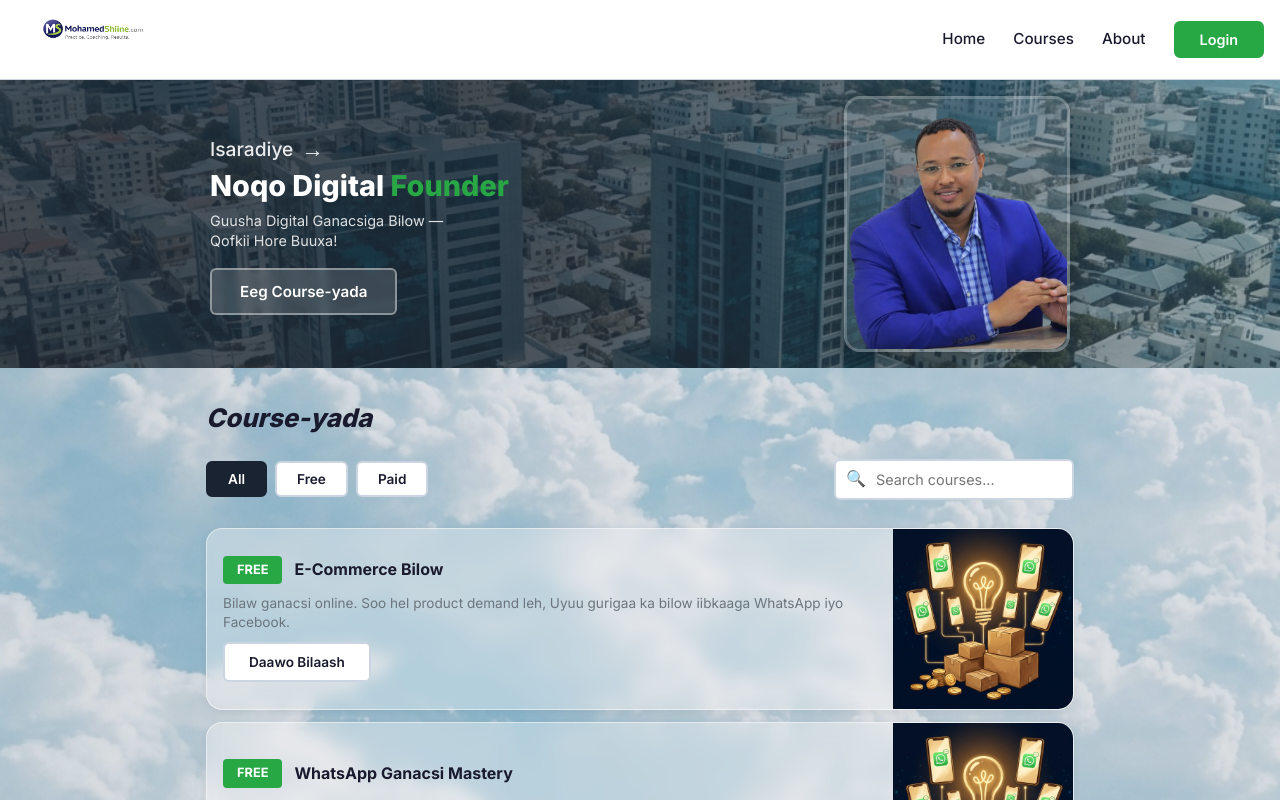
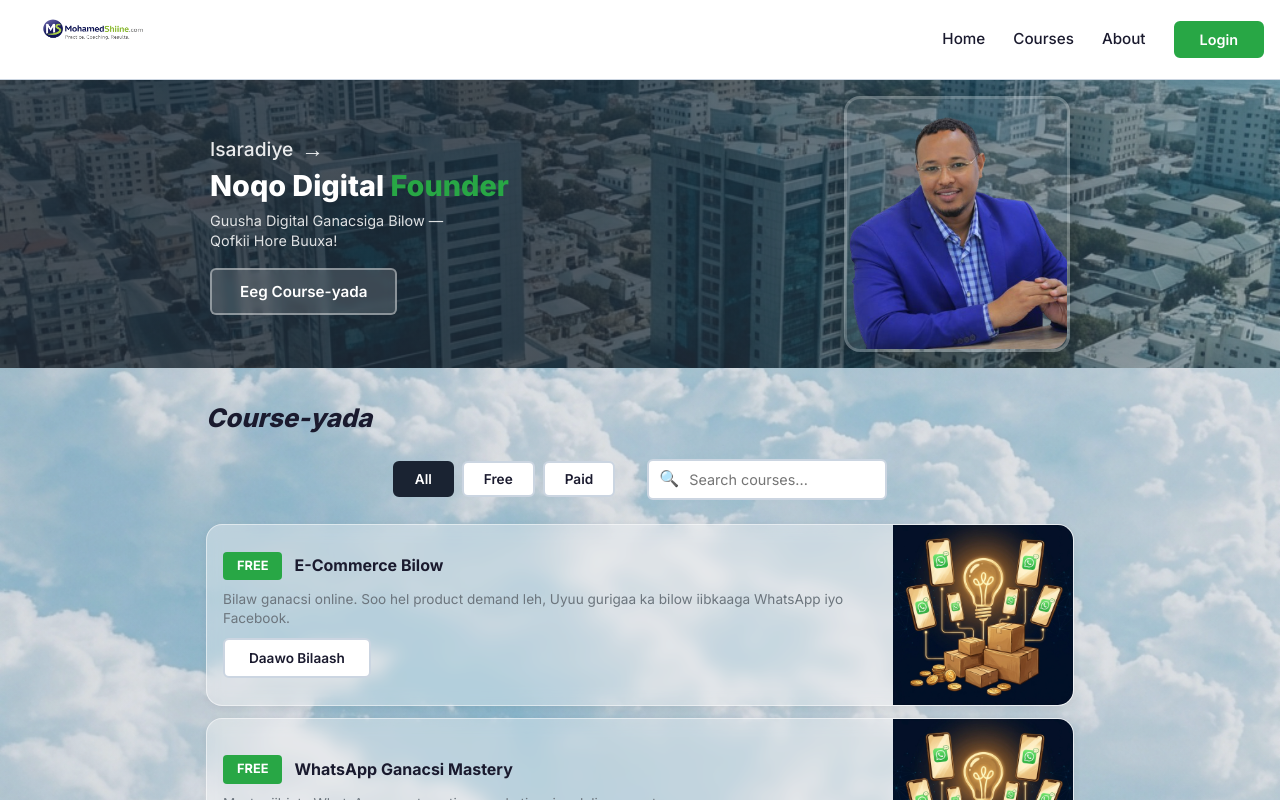
Before and after one commit to soomarcode/mohamedshiine1, a React (Vite) app: page / in a window 1280 px wide. Shown: the top 800 px of the page. Built offline with nearby package versions, Linux system fonts and the light colour scheme.

Commit message:
Center-course-controls

```diff
--- a/src/index.css
+++ b/src/index.css
@@ -288,10 +288,10 @@ img {
 .courses-controls {
   display: flex;
   align-items: center;
-  justify-content: space-between;
-  margin-bottom: 28px;
+  justify-content: center;
+  margin-bottom: 24px;
   flex-wrap: wrap;
-  gap: 16px;
+  gap: 32px;
 }
 
 .filter-buttons {
```
